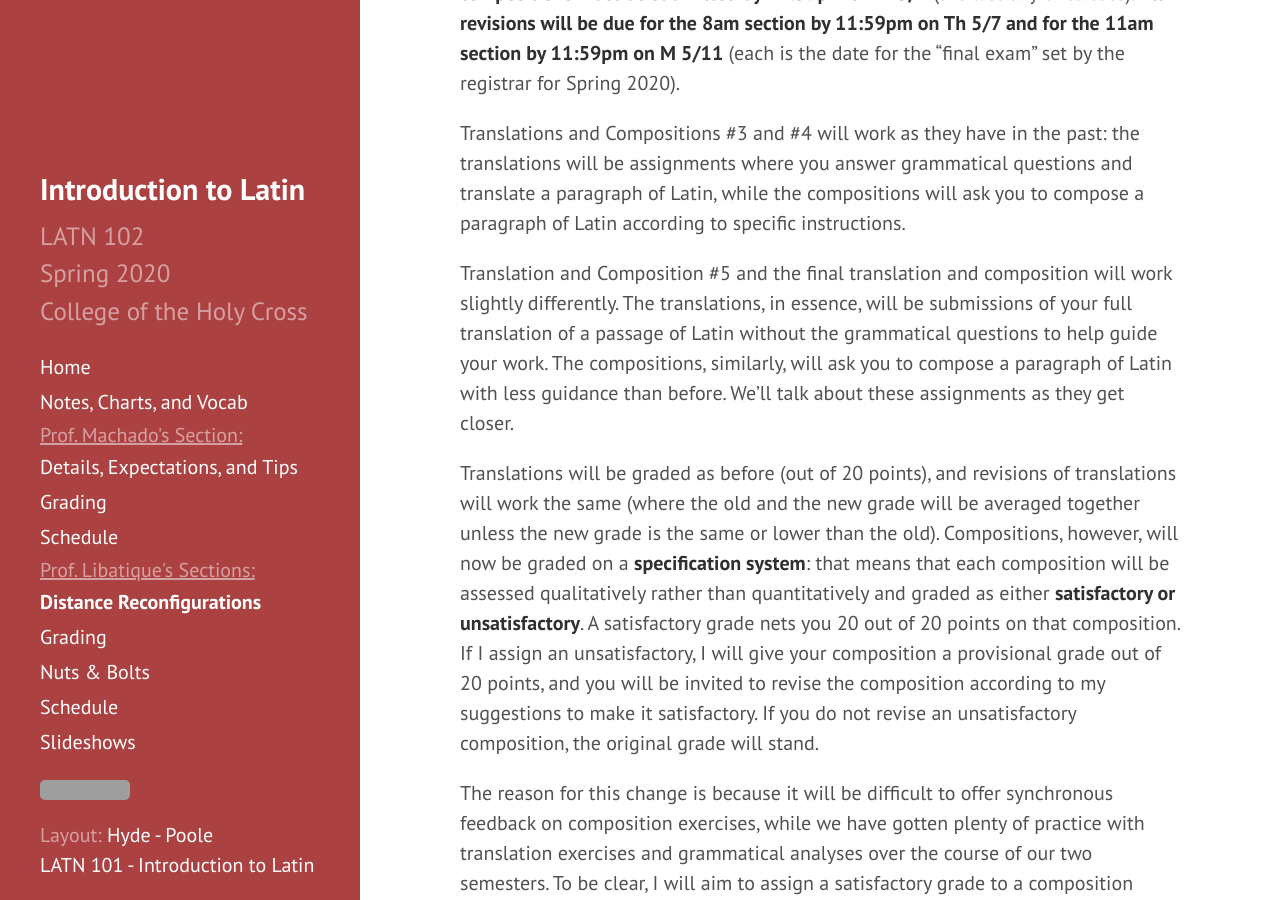
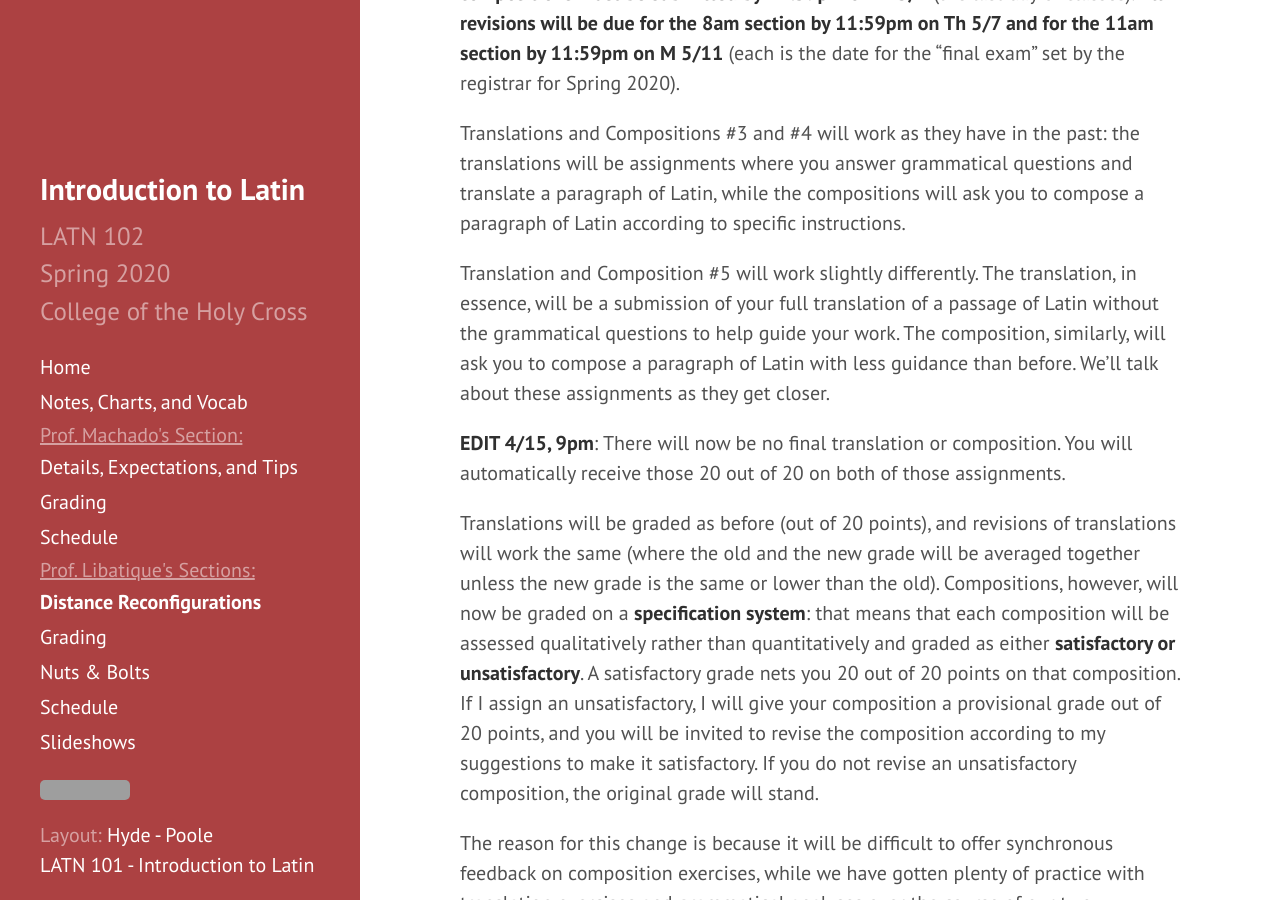
Before and after one commit to DLibatique/LATN102-S20, a Jekyll site: the page built from _pages/distance-DL.md, in a window 1280 px wide and 900 px high, scrolled down 5327 px. Built offline with Jekyll 4.4.1, drawn with Linux system fonts in a browser that asks for light colours; grey boxes are pictures that could not be loaded.

Commit message:
updated to remove final translations and compositions

```diff
--- a/_pages/distance-DL.md
+++ b/_pages/distance-DL.md
@@ -89,7 +89,9 @@ Deadlines for individual translations and compositions are now waived since we
 
 Translations and Compositions #3 and #4 will work as they have in the past: the translations will be assignments where you answer grammatical questions and translate a paragraph of Latin, while the compositions will ask you to compose a paragraph of Latin according to specific instructions.
 
-Translation and Composition #5 and the final translation and composition will work slightly differently. The translations, in essence, will be submissions of your full translation of a passage of Latin without the grammatical questions to help guide your work. The compositions, similarly, will ask you to compose a paragraph of Latin with less guidance than before. We’ll talk about these assignments as they get closer.
+Translation and Composition #5 will work slightly differently. The translation, in essence, will be a submission of your full translation of a passage of Latin without the grammatical questions to help guide your work. The composition, similarly, will ask you to compose a paragraph of Latin with less guidance than before. We’ll talk about these assignments as they get closer.
+
+**EDIT 4/15, 9pm**: There will now be no final translation or composition. You will automatically receive those 20 out of 20 on both of those assignments.
 
 Translations will be graded as before (out of 20 points), and revisions of translations will work the same (where the old and the new grade will be averaged together unless the new grade is the same or lower than the old). Compositions, however, will now be graded on a **specification system**: that means that each composition will be assessed qualitatively rather than quantitatively and graded as either **satisfactory or unsatisfactory**. A satisfactory grade nets you 20 out of 20 points on that composition. If I assign an unsatisfactory, I will give your composition a provisional grade out of 20 points, and you will be invited to revise the composition according to my suggestions to make it satisfactory. If you do not revise an unsatisfactory composition, the original grade will stand.
 
```
Also changed, not shown: _pages/schedule-DL.md (+2 -4 lines).
